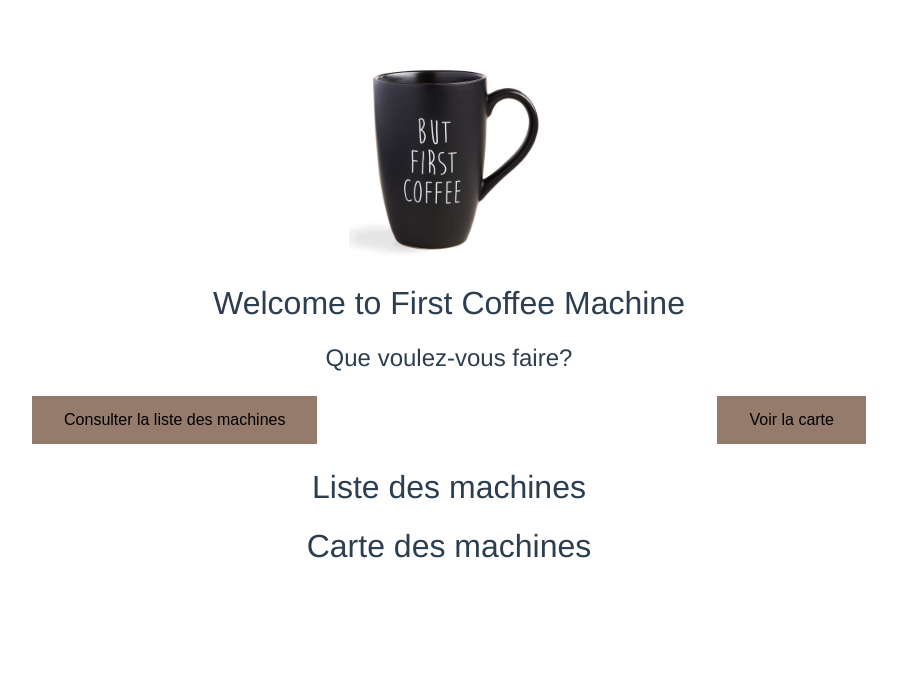
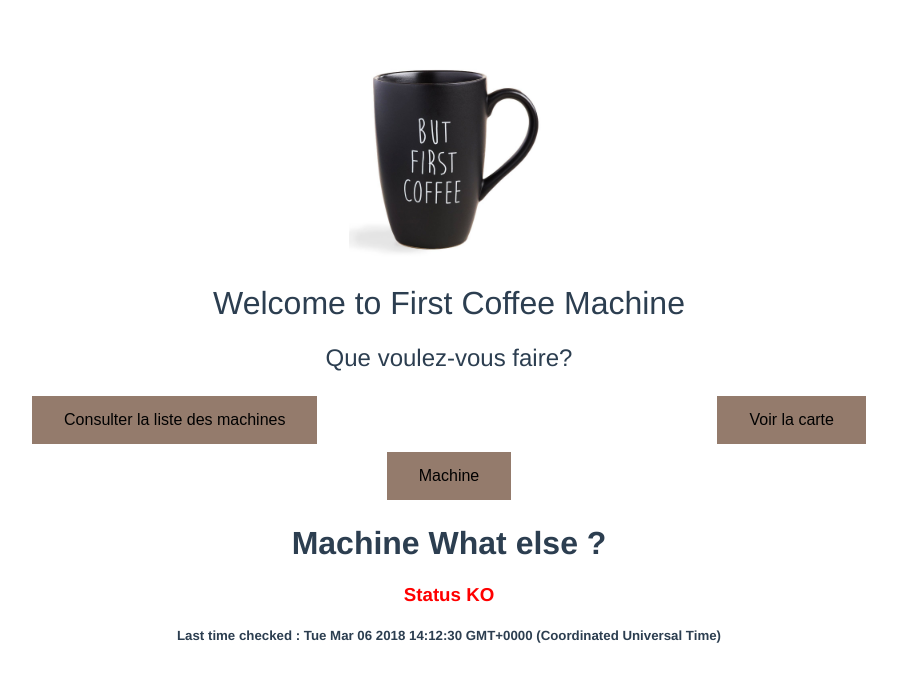
Before and after one commit to AnaOlmo/coffee-machine, a Vue app: page /#/Machine in a window 1280 px wide. Shown: the top 682 px of the page, without its empty margins (191-1088 px from the left). Built offline with nearby package versions, Linux system fonts and the light colour scheme; what vue-js-toggle-button would draw is missing.

Commit message:
routeurs et machine composant

```diff
--- a/index.html
+++ b/index.html
@@ -8,6 +8,8 @@
     <div id="app"></div>
 
     <script src="dist/build.js"></script>
+    <!--<script src="/path/to/vue.js"></script>-->
+    <!--<script src="/path/to/vue-router.js"></script>-->
     <!--<script src="https://cdn.jsdelivr.net/npm/vue@2.5.13/dist/vue.js"></script>-->
   </body>
 </html>
--- a/package.json
+++ b/package.json
@@ -11,7 +11,8 @@
   },
   "dependencies": {
     "vue": "^2.0.1",
-    "vue-js-toggle-button": "^1.2.2"
+    "vue-js-toggle-button": "^1.2.2",
+    "vue-router": "^3.0.1"
   },
   "devDependencies": {
     "babel-core": "^6.0.0",
--- a/src/App.vue
+++ b/src/App.vue
@@ -4,21 +4,28 @@
     <h1>{{ msg }}</h1>
       <div id="click">
       <h2>Que voulez-vous faire?</h2>
+        <!--boutons avec alertes
+        <button  v-on:click="onMachinesListClick">Consulter la liste des machines</button>
+        <button  v-on:click="onMapClick">Voir la carte</button>-->
 
-        <button  v-on:click="onMachinesListClick">Consulter la liste des machines</button>
-        <button  v-on:click="onMapClick">Voir la carte</button>
 
       </div>
+
       <ul>
+          <!--appel composant simples
+          <MachinesList></MachinesList>
+           <MachinesMap></MachinesMap>-->
+          <router-link to="/Machines"><button> Consulter la liste des machines</button></router-link>
+          <router-link to="/Map"><button> Voir la carte</button></router-link>
+          <router-link to="/Machine"><button> Machine</button></router-link>
 
-          <MachinesList>
+          <!--appel composant fichiers
+          </Liste></Liste>
+          <Carte></Carte>-->
 
-          </MachinesList>
 
-          <MachinesMap>
-
-          </MachinesMap>
       </ul>
+     <router-view></router-view>
   </div>
 </template>
 
--- a/src/Machine.vue
+++ b/src/Machine.vue
@@ -0,0 +1,29 @@
+<template>
+    <div>
+        <h1>Machine {{Machine.name}}</h1>
+       <!-- <h3>Status {{Machine.status}}</h3>-->
+        <h3 v-if ="Machine.status":style="{'color':'green'}">Status OK</h3>
+        <h3 v-else :style="{'color':'red'}">Status KO</h3>
+        <h5>Last time checked : {{Machine.checkedAt}}</h5>
+    </div>
+</template>
+
+
+<script>
+    export default {
+        data() {
+            return {
+                Machine: {
+                    name: 'What else ?',
+                    status: false,
+                    checkedAt: new Date(),
+
+                }
+            }
+        }
+    }
+</script>
+
+<style>
+
+</style>
--- a/src/MachinesList.vue
+++ b/src/MachinesList.vue
@@ -0,0 +1,22 @@
+<template>
+   <div>
+    <h1>{{ msg}}</h1>
+   </div>
+</template>
+
+
+<script>
+    export default {
+        name: 'List',
+        data() {
+            return {
+                msg: 'Machines list'
+            }
+        }
+    };
+
+</script>
+
+<style>
+
+</style>
--- a/src/MachinesMap.vue
+++ b/src/MachinesMap.vue
@@ -0,0 +1,22 @@
+<template>
+    <div>
+        <h1>{{ msg}}</h1>
+    </div>
+</template>
+
+
+<script>
+    export default {
+        name: 'Map',
+        data() {
+            return {
+                msg: 'Machines Map'
+            }
+        }
+    };
+
+</script>
+
+<style>
+
+</style>
--- a/src/main.js
+++ b/src/main.js
@@ -1,19 +1,45 @@
 import Vue from 'vue'
 import App from './App.vue'
+import List from './MachinesList.vue'
+import Map from './MachinesMap.vue'
+import Machine from './Machine.vue'
+import VueRouter from 'vue-router'
+//import Router from 'vue-router'
 import ToggleButton from 'vue-js-toggle-button'
 Vue.use(ToggleButton);
+Vue.use(VueRouter);
+//Vue.use(Router);
 
-Vue.component('MachinesList', {
-    template:'<h1>Liste des machines</h1>',
+//composant provenant de fichiers//
+Vue.component('Liste',List);
+Vue.component('Carte',Map);
+Vue.component('Machine',Machine);
+
+//composant simple//
+/*Vue.component('MachinesList', {
+template:'<h1>Liste des machines</h1>',
+});
+Vue.component('MachinesMap', {
+    template:'<h1>Carte des machines</h1>',
+});*/
+
+
+const routes = [
+    { path: '/Machines', component: List },
+    { path: '/Map', component: Map },
+    { path: '/Machine', component: Machine }
+];
+
+const router = new VueRouter({
+    routes // short for `routes: routes`
 });
 
-Vue.component('MachinesMap', {
-    template:'<h1>Carte des machines</h1>',
-});
-
-
+/*const app = new Vue({
+    router
+}).$mount('#app');*/
 
 new Vue({
   el: '#app',
+    router,
   render: h => h(App)
 });
```
Also changed, not shown: 1 other file (tests, documents, lock files or other folders).
